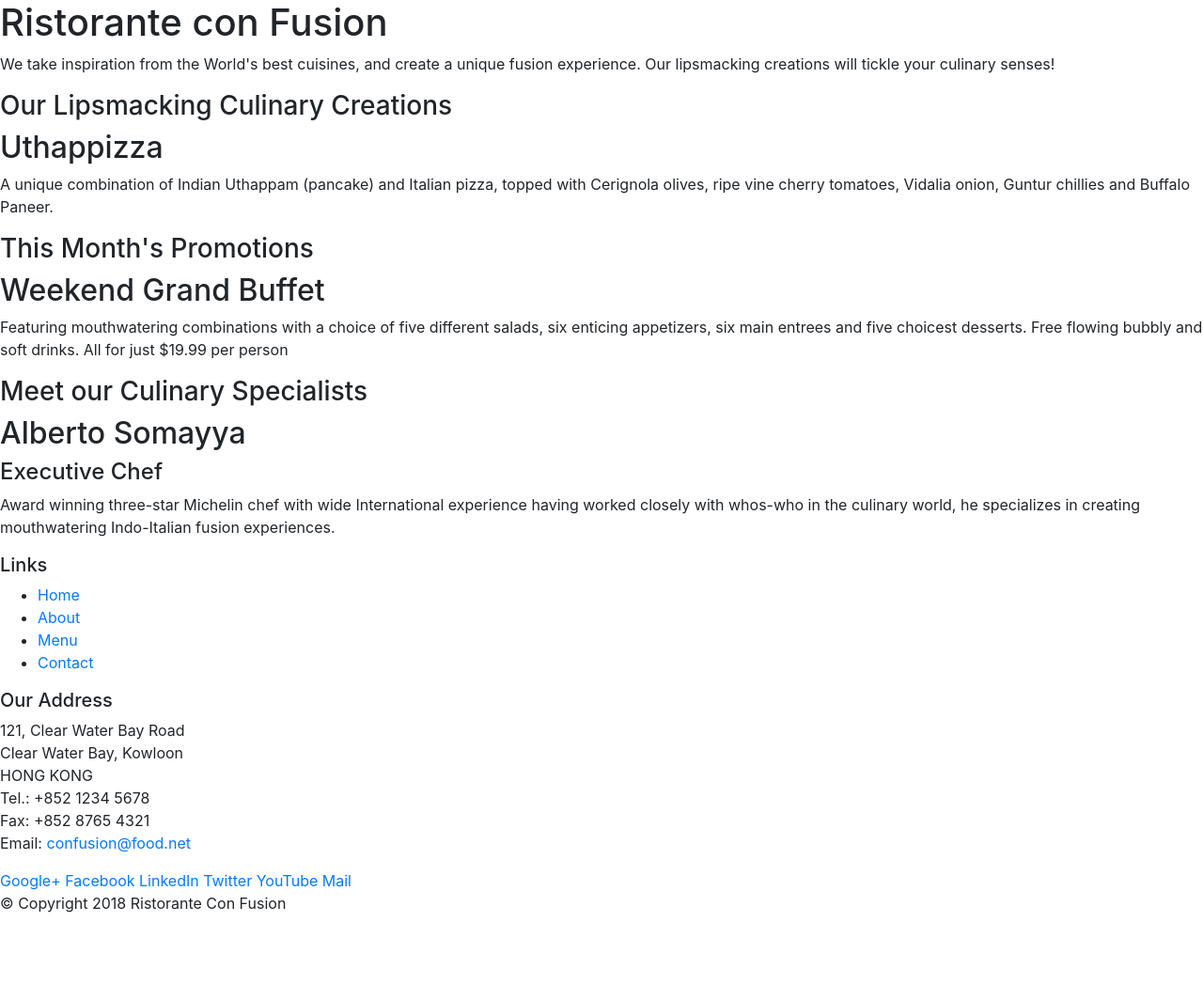
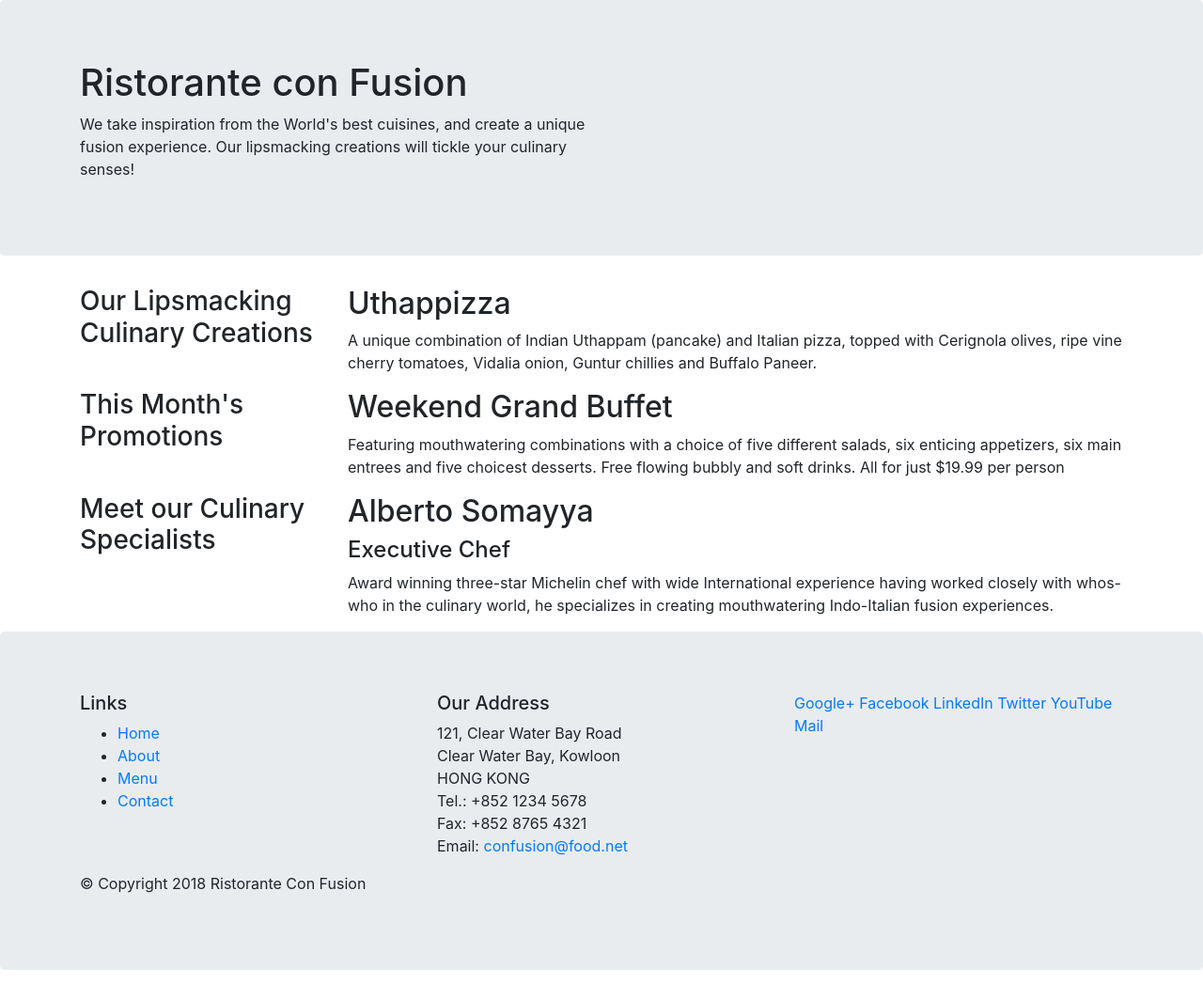
Before and after one commit to helios1101/Bootstrap, a website: page index.html in a window 1280 px wide. Shown: the whole page at 94% size. Before the commit the page ends 989 px from the top, so only its background shows below. Drawn offline with nearby package versions, Linux system fonts and the light colour scheme.

Commit message:
Bootstrap test1

```diff
--- a/index.html
+++ b/index.html
@@ -14,46 +14,46 @@
 
 <body>
 
-    <header>
-        <div>
-            <div>
-                <div>
+    <header class="jumbotron">
+        <div class="container">
+            <div class="row">
+                <div class="col-12 col-sm-6">
                     <h1>Ristorante con Fusion</h1>
                     <p>We take inspiration from the World's best cuisines, and create a unique fusion experience. Our lipsmacking creations will tickle your culinary senses!</p>
                 </div>
-                <div>
+                <div class="col-12 col-sm">
                 </div>
             </div>
         </div>
     </header>
 
-    <div>
-        <div>
-            <div>
+    <div class="container">
+        <div class="row">
+            <div class="col-12 col-sm-4 col-md-3">
                 <h3>Our Lipsmacking Culinary Creations</h3>
             </div>
-            <div>
+            <div class="col-12 col-sm col-md">
                 <h2>Uthappizza</h2>
                 <p>A unique combination of Indian Uthappam (pancake) and Italian pizza, topped with Cerignola olives, ripe vine cherry tomatoes, Vidalia onion, Guntur chillies and Buffalo Paneer.</p>
             </div>
         </div>
 
 
-        <div>
-            <div>
+        <div class="row">
+            <div class="col-12 col-sm-4 col-md-3">
                 <h3>This Month's Promotions</h3>
             </div>
-            <div>
+            <div class="col-12 col-sm col-md">
                 <h2>Weekend Grand Buffet</h2>
                 <p>Featuring mouthwatering combinations with a choice of five different salads, six enticing appetizers, six main entrees and five choicest desserts. Free flowing bubbly and soft drinks. All for just $19.99 per person </p>
             </div>
         </div>
 
-        <div>
-            <div>
+        <div class="row">
+            <div class="col-12 col-sm-4 col-md-3">
                 <h3>Meet our Culinary Specialists</h3>
             </div>
-            <div>
+            <div class="col-12 col-sm col-md">
                 <h2>Alberto Somayya</h2>
                 <h4>Executive Chef</h4>
                 <p>Award winning three-star Michelin chef with wide International experience having worked closely with whos-who in the culinary world, he specializes in creating mouthwatering Indo-Italian fusion experiences. </p>
@@ -61,10 +61,10 @@
         </div>
     </div>
 
-    <footer>
-        <div>
-            <div>
-                <div>
+    <footer class="jumbotron">
+        <div class="container">
+            <div class="row">
+                <div  class="col-4 col-sm-4">
                     <h5>Links</h5>
                     <ul>
                         <li><a href="#">Home</a></li>
@@ -73,7 +73,7 @@
                         <li><a href="#">Contact</a></li>
                     </ul>
                 </div>
-                <div>
+                <div class="col-7 col-sm-4">
                     <h5>Our Address</h5>
                     <address>
 		              121, Clear Water Bay Road<br>
@@ -84,7 +84,7 @@
 		              Email: <a href="mailto:confusion@food.net">confusion@food.net</a>
 		           </address>
                 </div>
-                <div>
+                <div class="col-12 col-sm-4">
                     <div>
                         <a href="http://google.com/+">Google+</a>
                         <a href="http://www.facebook.com/profile.php?id=">Facebook</a>
@@ -95,8 +95,8 @@
                     </div>
                 </div>
            </div>
-           <div>
-                <div>
+           <div class="row">
+                <div class="col-auto">
                     <p>© Copyright 2018 Ristorante Con Fusion</p>
                 </div>
            </div>
```
